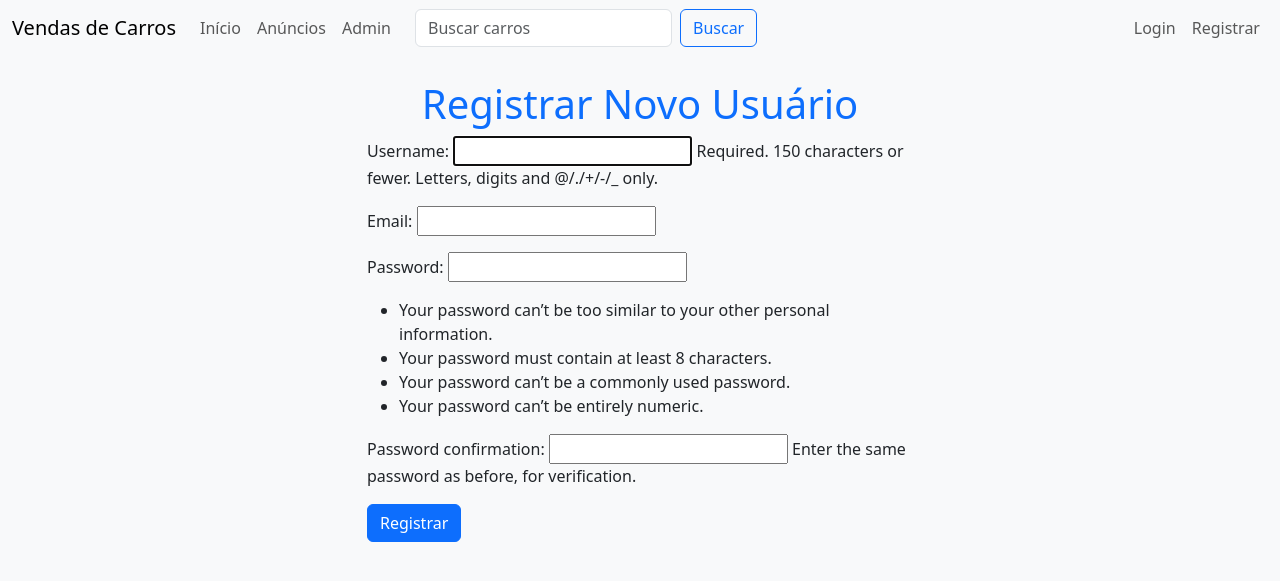
After one commit to gabrielb217/Programa-o-Web---Trabalho-1, a Django app: page /registrar/ in a window 1280 px wide. The commit adds this page. Shown: the top 581 px of the page. Run offline with Django 5.2, Linux system fonts and the light colour scheme.

Commit message:
Versao 1.2

```diff
--- /dev/null
+++ b/anuncios/forms.py
@@ -0,0 +1,21 @@
+from django import forms
+from django.contrib.auth.forms import UserCreationForm
+from django.contrib.auth.models import User
+from .models import Carro, FotoCarro
+
+class CarroForm(forms.ModelForm):
+    class Meta:
+        model = Carro
+        fields = ['marca', 'modelo', 'ano', 'preco', 'descricao']
+
+class FotoCarroForm(forms.ModelForm):
+    class Meta:
+        model = FotoCarro
+        fields = ['imagem']
+
+class UserRegisterForm(UserCreationForm):
+    email = forms.EmailField(required=True)
+
+    class Meta:
+        model = User
+        fields = ['username', 'email', 'password1', 'password2']
--- a/anuncios/models.py
+++ b/anuncios/models.py
@@ -8,6 +8,7 @@ class Carro(models.Model):
     ano = models.PositiveIntegerField()
     preco = models.DecimalField(max_digits=10, decimal_places=2)
     descricao = models.TextField()
+    foto_principal = models.ImageField(upload_to='carros/', blank=True, null=True)  # Foto principal
     data_cadastro = models.DateTimeField(auto_now_add=True)
 
     def __str__(self):
--- a/anuncios/templates/anuncios/base.html
+++ b/anuncios/templates/anuncios/base.html
@@ -3,36 +3,61 @@
 <head>
     <meta charset="UTF-8">
     <meta name="viewport" content="width=device-width, initial-scale=1.0">
-    <title>Plataforma de Vendas de Carros</title>
+    <title>Vendas de Carros</title>
     <!-- Bootstrap CSS -->
     <link href="https://cdn.jsdelivr.net/npm/bootstrap@5.3.0/dist/css/bootstrap.min.css" rel="stylesheet">
 </head>
 <body class="bg-light">
+    <!-- Navbar -->
     <nav class="navbar navbar-expand-lg navbar-light bg-light">
         <div class="container-fluid">
-            <a class="navbar-brand" href="/">Plataforma de Vendas de Carros</a>
+            <a class="navbar-brand" href="/">Vendas de Carros</a>
             <button class="navbar-toggler" type="button" data-bs-toggle="collapse" data-bs-target="#navbarNav" aria-controls="navbarNav" aria-expanded="false" aria-label="Toggle navigation">
                 <span class="navbar-toggler-icon"></span>
             </button>
             <div class="collapse navbar-collapse" id="navbarNav">
-                <ul class="navbar-nav me-auto">
+                <ul class="navbar-nav">
                     <li class="nav-item">
                         <a class="nav-link {% if request.resolver_match.url_name == 'home' %}active{% endif %}" href="/">Início</a>
                     </li>
                     <li class="nav-item">
                         <a class="nav-link {% if request.resolver_match.url_name == 'lista_carros' %}active{% endif %}" href="{% url 'lista_carros' %}">Anúncios</a>
                     </li>
+                    {% if user.is_authenticated %}
+                    <li class="nav-item">
+                        <a class="nav-link {% if request.resolver_match.url_name == 'criar_carro' %}active{% endif %}" href="{% url 'criar_carro' %}">Criar Carro</a>
+                    </li>
+                    {% endif %}
                     <li class="nav-item">
                         <a class="nav-link {% if request.resolver_match.url_name == 'admin:index' %}active{% endif %}" href="/admin/">Admin</a>
                     </li>
                 </ul>
-                <form class="d-flex" method="GET" action="{% url 'busca_carros' %}">
+                <form class="d-flex me-auto ms-3" method="GET" action="{% url 'busca_carros' %}">
                     <input class="form-control me-2" type="search" name="q" placeholder="Buscar carros" aria-label="Search">
                     <button class="btn btn-outline-primary" type="submit">Buscar</button>
                 </form>
+                <ul class="navbar-nav ms-auto">
+                    {% if user.is_authenticated %}
+                    <li class="nav-item">
+                        <form method="POST" action="{% url 'logout' %}">
+                            {% csrf_token %}
+                            <button type="submit" class="btn btn-link nav-link" style="border: none; padding: 0; background: none; color: inherit; text-decoration: none;">Logout</button>
+                        </form>
+                    </li>
+                    {% else %}
+                    <li class="nav-item">
+                        <a class="nav-link" href="{% url 'login' %}">Login</a>
+                    </li>
+                    <li class="nav-item">
+                        <a class="nav-link" href="{% url 'registrar_usuario' %}">Registrar</a>
+                    </li>
+                    {% endif %}
+                </ul>
             </div>
         </div>
     </nav>
+
+    <!-- Main Content -->
     <div class="container py-4">
         {% block content %}
         {% endblock %}
--- /dev/null
+++ b/anuncios/templates/registration/register.html
@@ -0,0 +1,14 @@
+{% extends 'anuncios/base.html' %}
+
+{% block content %}
+<h1 class="text-center text-primary">Registrar Novo Usuário</h1>
+<div class="row justify-content-center">
+    <div class="col-md-6">
+        <form method="POST">
+            {% csrf_token %}
+            {{ form.as_p }}
+            <button type="submit" class="btn btn-primary btn-block">Registrar</button>
+        </form>
+    </div>
+</div>
+{% endblock %}
--- a/anuncios/urls.py
+++ b/anuncios/urls.py
@@ -2,7 +2,9 @@ from django.urls import path
 from . import views
 
 urlpatterns = [
-    path('', views.home, name='home'),  # Rota para a página inicial
-    path('carros/', views.lista_carros, name='lista_carros'),  # Rota para listar os carros
-    path('busca/', views.busca_carros, name='busca_carros'),  # Rota para busca
+    path('', views.home, name='home'),
+    path('anuncios/', views.lista_carros, name='lista_carros'),
+    path('cadastrar/', views.criar_carro, name='criar_carro'),
+    path('buscar/', views.busca_carros, name='busca_carros'),
+    path('registrar/', views.registrar_usuario, name='registrar_usuario'),  # URL de registro
 ]
--- a/anuncios/views.py
+++ b/anuncios/views.py
@@ -1,23 +1,31 @@
+from django.contrib.auth.decorators import login_required
 from django.core.paginator import Paginator
-from django.shortcuts import render
+from django.shortcuts import render, redirect
 from .models import Carro
+from .forms import CarroForm, FotoCarroForm
+from django.contrib import messages
+from .forms import UserRegisterForm
 
 def home(request):
+    """
+    View para a página inicial.
+    """
     return render(request, 'anuncios/home.html')
 
 def lista_carros(request):
-    # Obter todos os carros cadastrados
-    carros_list = Carro.objects.all()
-    # Configurar o paginador para exibir 6 carros por página
-    paginator = Paginator(carros_list, 6)
-    # Obter o número da página a partir da URL
-    page_number = request.GET.get('page')
-    # Obter os carros da página atual
-    carros = paginator.get_page(page_number)
-    # Renderizar o template com os carros paginados
+    """
+    View para listar os carros cadastrados com paginação.
+    """
+    carros_list = Carro.objects.all()  # Obter todos os carros cadastrados
+    paginator = Paginator(carros_list, 6)  # Configurar o paginador para exibir 6 carros por página
+    page_number = request.GET.get('page')  # Obter o número da página a partir da URL
+    carros = paginator.get_page(page_number)  # Obter os carros da página atual
     return render(request, 'anuncios/lista_carros.html', {'carros': carros})
 
 def busca_carros(request):
+    """
+    View para buscar carros com base no modelo ou marca.
+    """
     query = request.GET.get('q')  # Captura o valor do parâmetro "q" da URL
     if query:
         # Filtra carros com base no modelo ou marca (insensível a maiúsculas/minúsculas)
@@ -26,3 +34,28 @@ def busca_carros(request):
         # Exibe todos os carros se não houver busca
         carros = Carro.objects.all()
     return render(request, 'anuncios/lista_carros.html', {'carros': carros})
+
+@login_required  # Garante que apenas usuários autenticados possam acessar a página
+def criar_carro(request):
+    if request.method == 'POST':
+        form = CarroForm(request.POST, request.FILES)
+        if form.is_valid():
+            carro = form.save(commit=False)  # Não salva ainda no banco
+            carro.vendedor = request.user   # Associa o carro ao usuário autenticado
+            carro.save()  # Agora salva o carro com o vendedor
+            return redirect('lista_carros')  # Redireciona para a lista de carros
+    else:
+        form = CarroForm()
+    return render(request, 'anuncios/criar_carro.html', {'form': form})
+
+def registrar_usuario(request):
+    if request.method == 'POST':
+        form = UserRegisterForm(request.POST)
+        if form.is_valid():
+            form.save()
+            username = form.cleaned_data.get('username')
+            messages.success(request, f'Conta criada com sucesso para {username}!')
+            return redirect('login')  # Redireciona para a página de login após o registro
+    else:
+        form = UserRegisterForm()
+    return render(request, 'registration/register.html', {'form': form})
--- a/venda_carros/settings.py
+++ b/venda_carros/settings.py
@@ -42,7 +42,7 @@ TEMPLATES = [
     {
         'BACKEND': 'django.template.backends.django.DjangoTemplates',
         'DIRS': [],
-        'APP_DIRS': True,
+        'APP_DIRS': True,  # Certifique-se de que está como True
         'OPTIONS': {
             'context_processors': [
                 'django.template.context_processors.debug',
@@ -97,3 +97,7 @@ MEDIA_ROOT = BASE_DIR / 'media'
 
 # Default primary key field type
 DEFAULT_AUTO_FIELD = 'django.db.models.BigAutoField'
+
+LOGIN_REDIRECT_URL = '/'
+
+LOGOUT_REDIRECT_URL = '/'
--- a/venda_carros/urls.py
+++ b/venda_carros/urls.py
@@ -2,10 +2,15 @@ from django.contrib import admin
 from django.urls import path, include
 from django.conf import settings
 from django.conf.urls.static import static
+from django.contrib.auth import views as auth_views
 
 urlpatterns = [
     path('admin/', admin.site.urls),
     path('', include('anuncios.urls')),  # Inclui as URLs do app anuncios
+    # URLs de autenticação
+    path('login/', auth_views.LoginView.as_view(template_name='registration/login.html'), name='login'),
+    path('logout/', auth_views.LogoutView.as_view(next_page='/'), name='logout'),
+    path('register/', include('anuncios.urls')),  # Cadastro de usuário tratado no app anuncios
 ]
 
 if settings.DEBUG:
```
Also changed, not shown: anuncios/admin.py (+5 -2 lines), anuncios/templates/anuncios/criar_carro.html (added, +11 -0 lines), anuncios/templates/anuncios/register.html (added, +14 -0 lines), anuncios/templates/registration/login.html (added, +14 -0 lines), anuncios/migrations/0002_carro_foto_principal.py (added), db.sqlite3, media/carros/bacteria2.png (added), 1 other file.
